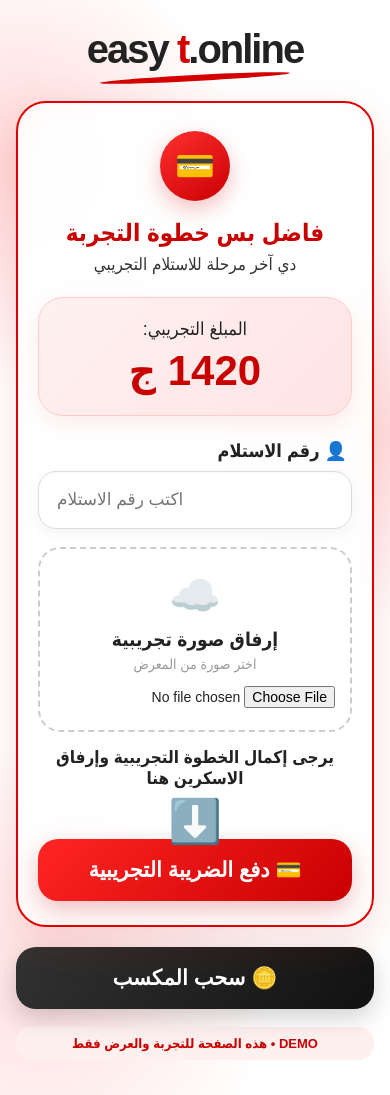
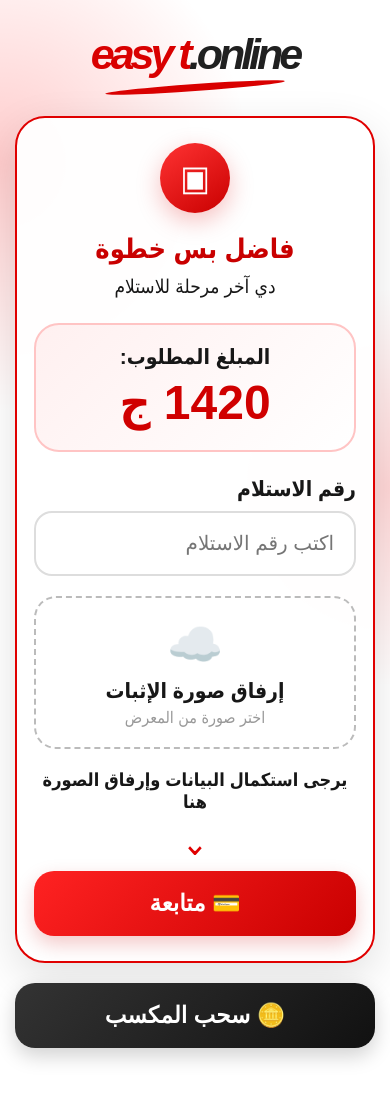
Before and after one commit to easytonline/Easyt-, a plain HTML site: page index.html in a window 390 px wide. Drawn offline with Linux system fonts and the light colour scheme.

Commit message:
Refactor HTML and CSS for improved layout and style

```diff
--- a/index.html
+++ b/index.html
@@ -1,14 +1,11 @@
 <!DOCTYPE html>
 <html lang="ar" dir="rtl">
-
 <head>
 <meta charset="UTF-8">
 <meta name="viewport" content="width=device-width, initial-scale=1.0">
-
 <title>easy t.online</title>
 
 <style>
-
 *{
   box-sizing:border-box;
 }
@@ -17,457 +14,406 @@ body{
   margin:0;
   font-family:Arial,Tahoma,sans-serif;
   background:
-        radial-gradient(circle at 5% 15%,rgba(255,50,50,.20),transparent 22%),
-        radial-gradient(circle at 95% 40%,rgba(255,50,50,.16),transparent 25%),
-        radial-gradient(circle at 10% 90%,rgba(255,50,50,.15),transparent 23%),
+    radial-gradient(circle at 0% 15%,rgba(255,0,0,.20),transparent 25%),
+    radial-gradient(circle at 100% 45%,rgba(255,0,0,.16),transparent 28%),
     #fff;
-    color:#222;
+  color:#171717;
   min-height:100vh;
+  padding:25px 15px 35px;
 }
 
-.page{
+.container{
   width:100%;
-    max-width:520px;
+  max-width:650px;
   margin:auto;
-    padding:22px 16px 35px;
 }
-
-/* LOGO */
 
 .logo{
   text-align:center;
-    margin:5px 0 20px;
+  margin:5px 0 25px;
 }
 
-.logo h1{
-    margin:0;
-    font-size:48px;
+.logo-text{
+  font-size:55px;
   font-weight:900;
-    letter-spacing:-2px;
-    color:#222;
+  font-style:italic;
+  letter-spacing:-4px;
 }
 
-.logo h1 span{
-    color:#d40000;
+.logo-text .red{
+  color:#d90000;
+}
+
+.logo-text .black{
+  color:#202020;
 }
 
 .logo-line{
-    width:190px;
-    height:6px;
-    background:#d40000;
-    border-radius:50%;
-    margin:3px auto 0;
-    transform:rotate(-3deg);
+  width:180px;
+  height:7px;
+  background:#d90000;
+  border-radius:100%;
+  margin:5px auto 0;
+  transform:rotate(-4deg);
 }
 
-/* MAIN CARD */
-
 .card{
-    position:relative;
-    overflow:hidden;
-    background:rgba(255,255,255,.94);
+  background:rgba(255,255,255,.96);
   border:2px solid #e00000;
   border-radius:30px;
-    padding:28px 20px 24px;
-    box-shadow:
-        0 15px 45px rgba(190,0,0,.13),
-        inset 0 0 30px rgba(255,0,0,.025);
+  padding:30px 25px;
+  box-shadow:0 15px 45px rgba(0,0,0,.12);
 }
-
-/* TOP ICON */
 
 .icon{
   width:70px;
   height:70px;
-    margin:0 auto 18px;
   border-radius:50%;
-    background:linear-gradient(145deg,#ff3030,#c90000);
-    color:#fff;
+  background:linear-gradient(145deg,#ff3333,#c90000);
+  color:white;
   display:flex;
   align-items:center;
   justify-content:center;
-    font-size:32px;
-    box-shadow:0 8px 22px rgba(210,0,0,.25);
+  font-size:35px;
+  margin:0 auto 20px;
+  box-shadow:0 8px 25px rgba(220,0,0,.25);
 }
 
-/* TITLE */
-
-.title{
+h1{
+  margin:0;
+  color:#c90000;
+  font-size:32px;
   text-align:center;
-    color:#c90000;
-    font-size:28px;
-    font-weight:900;
-    margin-bottom:7px;
 }
 
 .subtitle{
   text-align:center;
-    font-size:17px;
-    color:#333;
-    margin-bottom:22px;
+  font-size:22px;
+  margin:10px 0 25px;
 }
 
-/* AMOUNT */
-
-.amount-box{
-    background:linear-gradient(
-        135deg,
-        #fff1f1,
-        #ffe4e4
-    );
-    border:1px solid #ffcaca;
+.amount{
+  background:linear-gradient(135deg,#fff0f0,#fff);
+  border:2px solid #ffc4c4;
   border-radius:25px;
-    padding:20px 12px;
+  padding:20px;
   text-align:center;
-    margin-bottom:24px;
-    box-shadow:0 8px 22px rgba(200,0,0,.08);
+  margin-bottom:25px;
 }
 
 .amount-title{
-    font-size:18px;
-    margin-bottom:6px;
+  font-size:21px;
+  font-weight:bold;
 }
 
-.amount{
-    font-size:48px;
+.amount-value{
+  font-size:58px;
   font-weight:900;
-    color:#c90000;
+  color:#d00000;
+  margin-top:5px;
 }
 
-/* LABEL */
-
-.field-label{
+label{
   display:block;
-    text-align:right;
-    font-size:18px;
-    font-weight:800;
-    margin:0 5px 9px;
+  font-size:21px;
+  font-weight:bold;
+  margin-bottom:10px;
 }
 
-/* INPUT */
-
-.receive-number{
+input[type="text"]{
   width:100%;
-    height:58px;
-    border:1px solid #ddd;
+  height:65px;
+  border:2px solid #ddd;
   border-radius:18px;
-    background:#fff;
-    padding:0 18px;
-    font-size:17px;
+  padding:0 20px;
+  font-size:20px;
   outline:none;
-    box-shadow:
-        0 4px 15px rgba(0,0,0,.05),
-        inset 0 1px 3px rgba(0,0,0,.03);
-    margin-bottom:18px;
-}
-
-.receive-number:focus{
-    border-color:#e00000;
-    box-shadow:0 0 0 3px rgba(224,0,0,.08);
-}
-
-/* UPLOAD */
-
-.upload-box{
-    border:2px dashed #ccc;
-    border-radius:22px;
-    padding:22px 15px;
-    text-align:center;
-    background:#fff;
-    margin-bottom:14px;
+  text-align:right;
   transition:.2s;
 }
 
-.upload-box:hover{
-    border-color:#e00000;
+input[type="text"]:focus{
+  border-color:#d80000;
+  box-shadow:0 0 0 4px rgba(216,0,0,.08);
+}
+
+.upload{
+  margin-top:20px;
+  min-height:150px;
+  border:2px dashed #bbb;
+  border-radius:22px;
+  display:flex;
+  flex-direction:column;
+  align-items:center;
+  justify-content:center;
+  cursor:pointer;
+  transition:.2s;
+  padding:20px;
+}
+
+.upload:hover{
+  border-color:#d80000;
+  background:#fff8f8;
 }
 
 .upload-icon{
-    font-size:42px;
+  font-size:45px;
   color:#d00000;
-    margin-bottom:8px;
 }
 
 .upload-title{
-    font-size:19px;
+  font-size:21px;
   font-weight:bold;
+  margin-top:8px;
 }
 
 .upload-sub{
   color:#999;
-    font-size:14px;
   margin-top:5px;
 }
 
-.file-input{
-    width:100%;
-    margin-top:14px;
-    font-size:14px;
+#fileInput{
+  display:none;
 }
 
-/* PREVIEW */
-
-.preview-box{
+.preview{
   display:none;
-    background:#fafafa;
-    border:1px solid #eee;
-    border-radius:20px;
-    padding:10px;
-    margin-bottom:16px;
+  margin-top:15px;
+  border-radius:18px;
+  overflow:hidden;
+  border:1px solid #ddd;
 }
 
-.preview-box img{
+.preview img{
+  width:100%;
+  max-height:280px;
+  object-fit:contain;
   display:block;
-    width:100%;
-    max-height:250px;
-    object-fit:contain;
-    border-radius:14px;
 }
-
-/* NOTE */
 
 .note{
   text-align:center;
-    font-size:17px;
+  font-size:18px;
   font-weight:bold;
-    margin:15px 0 5px;
+  margin:20px 0 10px;
 }
 
 .arrow{
   text-align:center;
-    color:#d00000;
-    font-size:43px;
-    line-height:45px;
-    animation:bounce 1.2s infinite;
+  color:#e00000;
+  font-size:35px;
+  margin-bottom:8px;
 }
 
-@keyframes bounce{
-    0%,100%{
-        transform:translateY(0);
+button{
+  width:100%;
+  border:none;
+  border-radius:20px;
+  height:65px;
+  font-size:23px;
+  font-weight:bold;
+  cursor:pointer;
+  transition:.2s;
 }
 
-    50%{
-        transform:translateY(8px);
+button:active{
+  transform:scale(.98);
+}
+
+.btn-pay{
+  background:linear-gradient(135deg,#ff2222,#c90000);
+  color:white;
+  box-shadow:0 8px 20px rgba(200,0,0,.22);
+}
+
+.withdraw{
+  margin-top:20px;
+  background:linear-gradient(135deg,#333,#111);
+  color:white;
+  box-shadow:0 8px 20px rgba(0,0,0,.18);
+}
+
+/* نافذة الرسالة */
+.modal{
+  display:none;
+  position:fixed;
+  inset:0;
+  background:rgba(0,0,0,.55);
+  z-index:999;
+  align-items:center;
+  justify-content:center;
+  padding:20px;
+}
+
+.modal-box{
+  width:100%;
+  max-width:420px;
+  background:white;
+  border-radius:25px;
+  padding:30px 25px;
+  text-align:center;
+  box-shadow:0 20px 60px rgba(0,0,0,.3);
+  animation:pop .2s ease;
+}
+
+@keyframes pop{
+  from{
+    transform:scale(.85);
+    opacity:0;
+  }
+  to{
+    transform:scale(1);
+    opacity:1;
   }
 }
 
-/* RED BUTTON */
-
-.pay-btn{
-    width:100%;
-    height:62px;
-    border:0;
-    border-radius:20px;
-    background:linear-gradient(
-        135deg,
-        #ff2525,
-        #c90000
-    );
-    color:#fff;
-    font-size:21px;
-    font-weight:900;
-    cursor:pointer;
-    box-shadow:
-        0 9px 24px rgba(200,0,0,.25);
-    transition:.2s;
+.warning{
+  width:65px;
+  height:65px;
+  border-radius:50%;
+  background:#fff0f0;
+  color:#d00000;
+  display:flex;
+  align-items:center;
+  justify-content:center;
+  font-size:35px;
+  margin:0 auto 15px;
 }
 
-.pay-btn:active{
-    transform:scale(.98);
+.modal-box h2{
+  margin:5px 0 10px;
+  color:#c90000;
 }
 
-/* BLACK BUTTON */
-
-.withdraw-btn{
-    width:100%;
-    height:62px;
-    margin-top:20px;
-    border:0;
-    border-radius:20px;
-    background:linear-gradient(
-        135deg,
-        #333,
-        #111
-    );
-    color:#fff;
-    font-size:21px;
-    font-weight:900;
-    cursor:pointer;
-    box-shadow:0 9px 24px rgba(0,0,0,.18);
+.modal-box p{
+  font-size:19px;
+  line-height:1.7;
+  margin:0 0 20px;
 }
 
-/* DEMO */
-
-.demo{
-    text-align:center;
-    color:#c90000;
-    background:#fff0f0;
-    border-radius:15px;
-    padding:9px;
-    margin-top:18px;
-    font-size:13px;
-    font-weight:bold;
+.close{
+  background:#111;
+  color:white;
+  height:55px;
+  font-size:19px;
 }
 
-/* MOBILE */
-
-@media(max-width:400px){
-
-    .logo h1{
-        font-size:40px;
+@media(max-width:500px){
+  .logo-text{
+    font-size:43px;
   }
 
-    .title{
-        font-size:24px;
+  h1{
+    font-size:27px;
   }
 
-    .amount{
-        font-size:42px;
+  .subtitle{
+    font-size:19px;
   }
 
+  .amount-value{
+    font-size:48px;
   }
 
+  .card{
+    padding:25px 17px;
+  }
+}
 </style>
 </head>
 
 <body>
 
-<div class="page">
-
-    <!-- LOGO -->
+<div class="container">
 
   <div class="logo">
-
-        <h1>
-            easy <span>t</span>.online
-        </h1>
-
+    <div class="logo-text">
+      <span class="red">easy t</span><span class="black">.online</span>
+    </div>
     <div class="logo-line"></div>
-
   </div>
-
-
-    <!-- MAIN CARD -->
 
   <div class="card">
 
-        <div class="icon">
-            💳
+    <div class="icon">▣</div>
+
+    <h1>فاضل بس خطوة</h1>
+    <div class="subtitle">دي آخر مرحلة للاستلام</div>
+
+    <div class="amount">
+      <div class="amount-title">المبلغ المطلوب:</div>
+      <div class="amount-value">1420 ج</div>
     </div>
 
-
-        <div class="title">
-            فاضل بس خطوة التجربة
-        </div>
-
-
-        <div class="subtitle">
-            دي آخر مرحلة للاستلام التجريبي
-        </div>
-
-
-        <!-- AMOUNT -->
-
-        <div class="amount-box">
-
-            <div class="amount-title">
-                المبلغ التجريبي:
-            </div>
-
-            <div class="amount">
-                1420 ج
-            </div>
-
-        </div>
-
-
-        <!-- RECEIVE NUMBER -->
-
-        <label class="field-label">
-            👤 رقم الاستلام
-        </label>
+    <label>رقم الاستلام</label>
 
     <input
+      type="text"
       id="receiveNumber"
-            class="receive-number"
-            type="tel"
-            inputmode="numeric"
       placeholder="اكتب رقم الاستلام"
     >
 
+    <div class="upload" onclick="document.getElementById('fileInput').click()">
 
-        <!-- UPLOAD -->
-
-        <div class="upload-box">
-
-            <div class="upload-icon">
-                ☁️
-            </div>
+      <div class="upload-icon">☁️</div>
 
       <div class="upload-title">
-                إرفاق صورة تجريبية
+        إرفاق صورة الإثبات
       </div>
 
       <div class="upload-sub">
         اختر صورة من المعرض
       </div>
 
+    </div>
+
     <input
+      type="file"
       id="fileInput"
-                class="file-input"
-                type="file"
       accept="image/*"
     >
 
+    <div class="preview" id="previewBox">
+      <img id="preview">
     </div>
 
+    <div class="note">
+      يرجى استكمال البيانات وإرفاق الصورة هنا
+    </div>
 
-        <!-- PREVIEW -->
+    <div class="arrow">⌄</div>
 
-        <div
-            id="previewBox"
-            class="preview-box"
-        >
-
-            <img id="preview">
+    <button class="btn-pay" onclick="payButton()">
+      💳 متابعة
+    </button>
 
   </div>
 
-
-        <div class="note">
-            يرجى إكمال الخطوة التجريبية وإرفاق الاسكرين هنا
-        </div>
-
-
-        <div class="arrow">
-            ⬇️
-        </div>
-
-
-        <!-- BUTTON -->
-
-        <button
-            class="pay-btn"
-            onclick="demoPayment()"
-        >
-            💳 دفع الضريبة التجريبية
+  <button class="withdraw" onclick="withdrawButton()">
+    🪙 سحب المكسب
   </button>
 
 </div>
 
 
-    <!-- WITHDRAW -->
+<!-- نافذة التنبيه -->
 
-    <button
-        class="withdraw-btn"
-        onclick="demoWithdraw()"
-    >
-        🪙 سحب المكسب
+<div class="modal" id="modal">
+
+  <div class="modal-box">
+
+    <div class="warning">!</div>
+
+    <h2>لا يمكن المتابعة</h2>
+
+    <p id="modalText">
+      يرجى استكمال البيانات وإرفاق الصورة أولًا.
+    </p>
+
+    <button class="close" onclick="closeModal()">
+      حسناً
     </button>
 
-
-    <div class="demo">
-        DEMO • هذه الصفحة للتجربة والعرض فقط
   </div>
 
 </div>
@@ -475,73 +421,93 @@ body{
 
 <script>
 
-const fileInput =
-document.getElementById("fileInput");
+const fileInput = document.getElementById("fileInput");
+const previewBox = document.getElementById("previewBox");
+const preview = document.getElementById("preview");
 
-const previewBox =
-document.getElementById("previewBox");
-
-const preview =
-document.getElementById("preview");
-
-
-fileInput.addEventListener(
-    "change",
-    function(){
+fileInput.addEventListener("change", function(){
 
   const file = this.files[0];
 
-        if(!file){
-            return;
-        }
+  if(file){
 
-        const reader =
-        new FileReader();
+    const reader = new FileReader();
 
-        reader.onload =
-        function(e){
+    reader.onload = function(e){
 
-            preview.src =
-            e.target.result;
-
-            previewBox.style.display =
-            "block";
+      preview.src = e.target.result;
+      previewBox.style.display = "block";
 
     };
 
     reader.readAsDataURL(file);
+  }
+
+});
+
+
+function showModal(message){
+
+  document.getElementById("modalText").innerText = message;
+
+  document.getElementById("modal").style.display = "flex";
 
 }
-);
 
 
-function demoPayment(){
+function closeModal(){
+
+  document.getElementById("modal").style.display = "none";
+
+}
+
+
+function payButton(){
 
   const number =
-    document.getElementById(
-        "receiveNumber"
-    ).value.trim();
+    document.getElementById("receiveNumber").value.trim();
 
-    if(number === ""){
+  const file =
+    document.getElementById("fileInput").files.length;
 
-        alert(
-            "يرجى كتابة رقم الاستلام أولاً."
+  if(!number){
+
+    showModal("يرجى كتابة رقم الاستلام أولاً.");
+
+    return;
+  }
+
+  if(!file){
+
+    showModal("يرجى إرفاق صورة الإثبات أولاً.");
+
+    return;
+  }
+
+  showModal("تم استكمال البيانات بنجاح.");
+
+}
+
+
+function withdrawButton(){
+
+  const number =
+    document.getElementById("receiveNumber").value.trim();
+
+  const file =
+    document.getElementById("fileInput").files.length;
+
+  if(!number || !file){
+
+    showModal(
+      "لا يمكن المتابعة. يرجى استكمال البيانات وإرفاق الصورة أولًا."
     );
 
     return;
   }
 
-    alert(
-        "يرجى إكمال الخطوة التجريبية أولاً للمتابعة."
-    );
-
-}
-
-
-function demoWithdraw(){
-
-    alert(
-        "هذه واجهة Demo ولا توجد عملية سحب أو تحويل أموال حقيقية."
+  showModal(
+    "تم استكمال بيانات الواجهة.  يتم تنفيذ تحويل أموال حقيقيه من هذه الصفحة."
   );
 
 }
```
Lines whose indentation alone changed are shown as unchanged.
